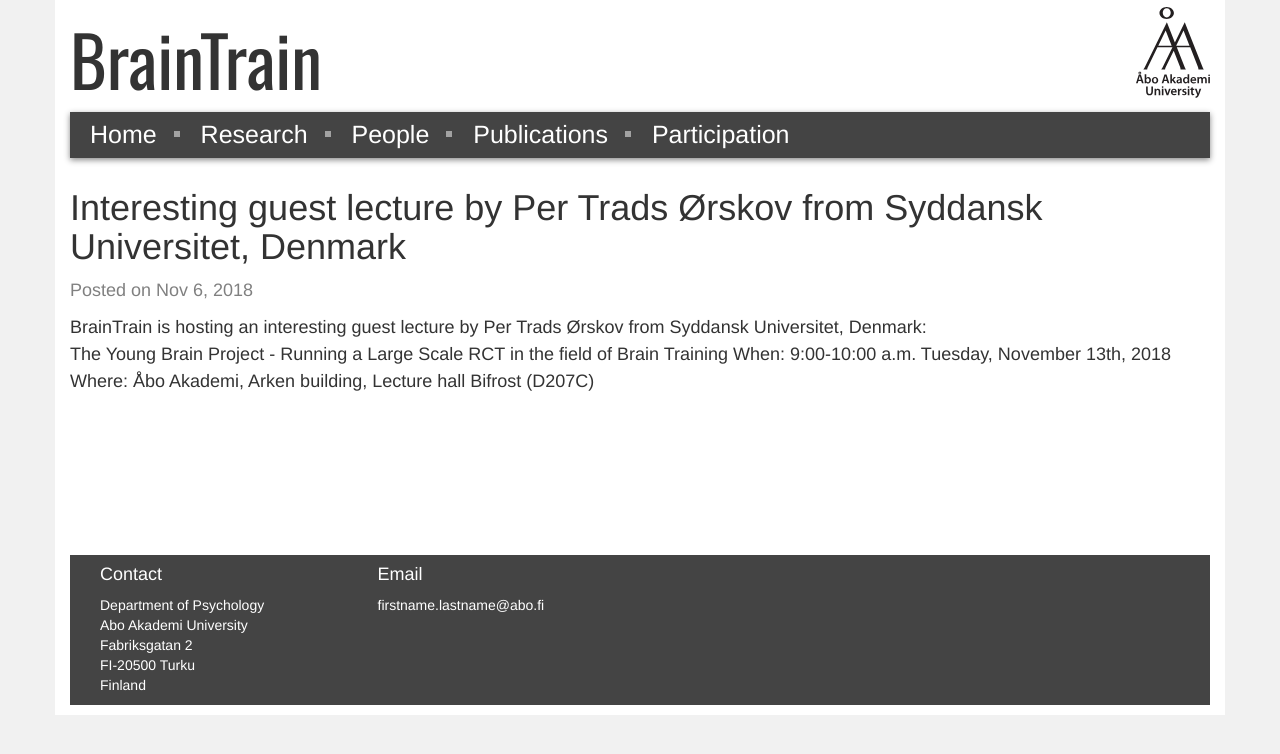
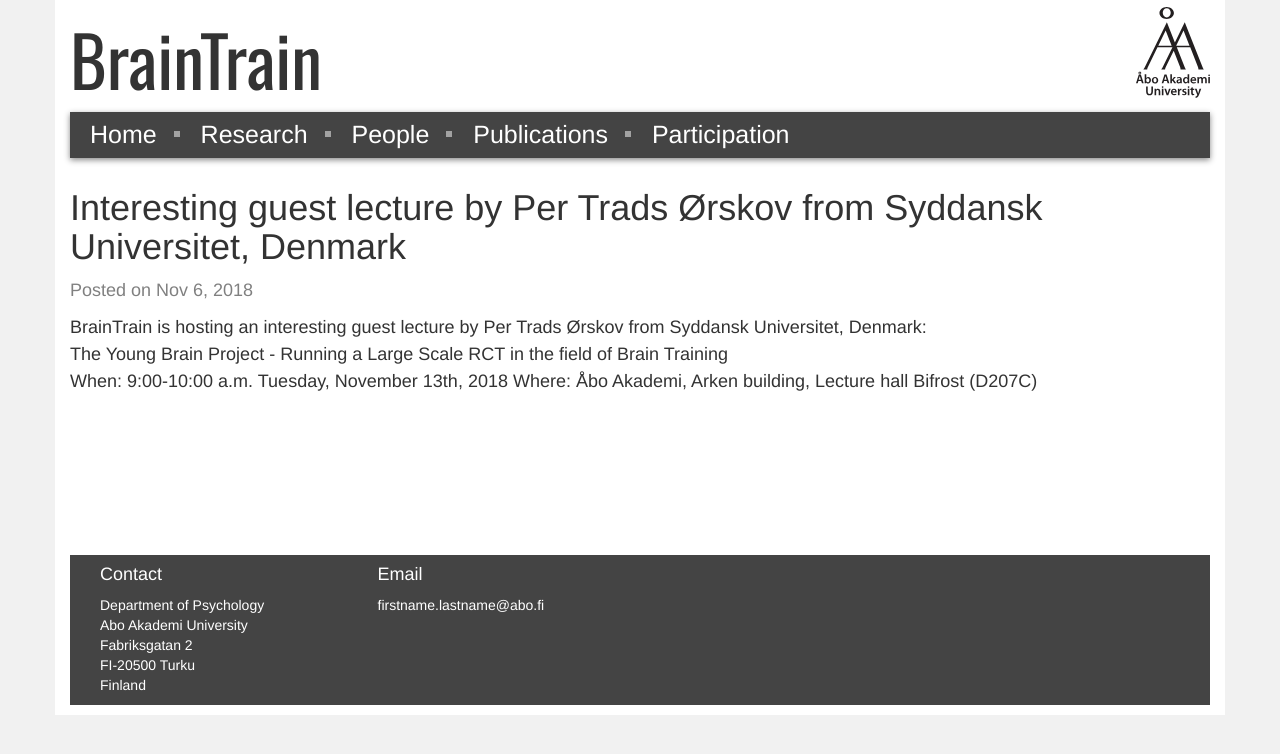
Before and after one commit to dlfell/braintrain, a Jekyll site: the page built from _posts/news/2018-11-06-Interesting guest lecture by Per Trads Ørskov from Syddansk Universitet, Denmark.md, in a window 1280 px wide. Shown: the top 754 px of the page. Built offline with Jekyll 4.4.1, drawn with Linux system fonts in a browser that asks for light colours; nearby versions of some CDN libraries; some of the changed lines change nothing that is shown.

Commit message:
Update 2018-11-06-Interesting guest lecture by Per Trads Ørskov from Syddansk Universitet, Denmark.md

```diff
--- a/_posts/news/2018-11-06-Interesting guest lecture by Per Trads Ørskov from Syddansk Universitet, Denmark.md
+++ b/_posts/news/2018-11-06-Interesting guest lecture by Per Trads Ørskov from Syddansk Universitet, Denmark.md
@@ -5,6 +5,6 @@
 ---
 
 <div>BrainTrain is hosting an interesting guest lecture by Per Trads Ørskov from Syddansk Universitet, Denmark: </div>
-The Young Brain Project - Running a Large Scale RCT in the field of Brain Training
+<div>The Young Brain Project - Running a Large Scale RCT in the field of Brain Training</div>
 When: 9:00-10:00 a.m. Tuesday, November 13th, 2018
 Where: Åbo Akademi, Arken building, Lecture hall Bifrost (D207C)
```
